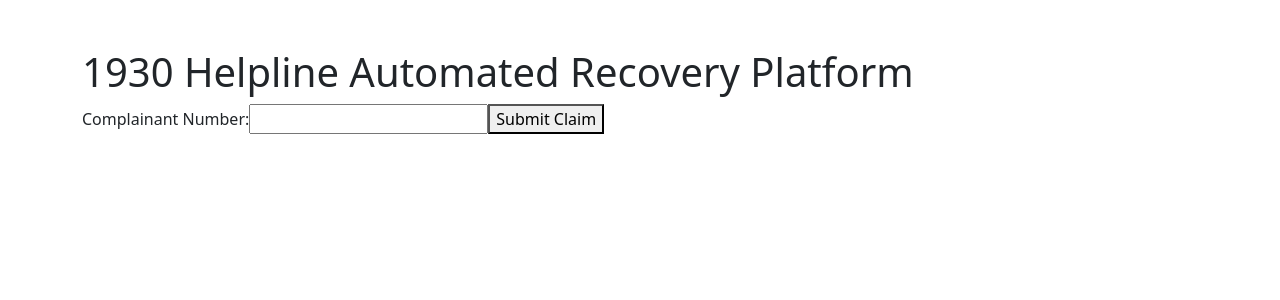
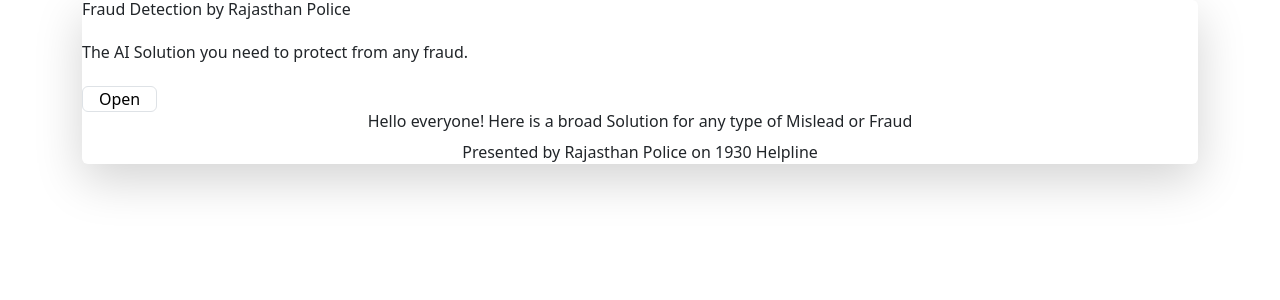
Before and after one commit to chahatgupta1234/RJPOLICE_HACK_768_CyberSolvers_9, a React (Vite) app in the folder react/: page / in a window 1280 px wide. Shown: the top 300 px of the page. Built offline with nearby package versions, Linux system fonts and the light colour scheme.

Commit message:
add tailwind

```diff
--- a/react/package.json
+++ b/react/package.json
@@ -14,7 +14,8 @@
     "bootstrap": "^5.3.2",
     "react": "^18.2.0",
     "react-dom": "^18.2.0",
-    "react-router-dom": "^6.21.1"
+    "react-router-dom": "^6.21.1",
+    "tailwindcss": "^3.4.1"
   },
   "devDependencies": {
     "@types/react": "^18.2.43",
--- a/react/src/Login.jsx
+++ b/react/src/Login.jsx
@@ -1,34 +1,37 @@
-import  { useState } from 'react';
+// Import other dependencies and styles
+import { useState } from 'react';
 import 'bootstrap/dist/css/bootstrap.min.css';
-
+import './style.css'; // Import Tailwind CSS styles
 
 function Login() {
   const [complaintNo, setComplaintNo] = useState('');
-  // const [statusMessage, setStatusMessage] = useState('');
 
-  function submitClaim(ev){
-    // ... (your existing code for submitting claims)
+  function submitClaim(ev) {
     ev.preventDefault();
     console.log("submit");
     window.location.href = '/dash';
-    // After submitting the claim, update the dashboard
-    // You may need to add logic to refresh the dashboard in a real-world scenario
   }
 
   return (
-    <div className="container mt-5">
+  <div className="container flex flex-col items-center justify-center p-8 max-w-screen-2xl max-h-fit">
+  {/* Header section */}
 
-      <h1>1930 Helpline Automated Recovery Platform</h1>
-      <div id="fileClaimForm">
-        <label htmlFor="complaintNo">Complainant Number:</label>
-        <input type="number" id="complaintNo" onChange={ev => setComplaintNo(ev.target.value)} value={complaintNo}/>
-        <button onClick={submitClaim}>Submit Claim</button>
-      </div>
-      {/* <div id="caseStatus">
-        <h2>Case Status</h2>
-        <p id="statusMessage"></p>
-      </div> */}
-    </div>
+  {/* Main content */}
+  <main className=" p-8 rounded shadow-lg my-8">
+    <h1 className="text-4xl font-bold mb-4">Fraud Detection by Rajasthan Police</h1>
+    <h2 className="text-2xl mb-4 py-11">The AI Solution you need to protect from any fraud.</h2>
+    <button className="bg-white flex items-center justify-center hover:bg-red-700 text-black font-bold border rounded focus:outline-none focus:shadow-outline">
+      <p className="px-3">  Open</p>
+    </button>
+
+    <section className="text-center mt-8">
+      <h3 className="text-lg font-semibold mb-2">Hello everyone! Here is a broad Solution for any type of Mislead or Fraud</h3>
+      <p>Presented by Rajasthan Police on 1930 Helpline</p>
+    </section>
+  </main>
+
+</div>
+
   );
 }
 
--- /dev/null
+++ b/react/src/style.css
@@ -0,0 +1,11 @@
+/* styles.css */
+@import 'tailwindcss/base';
+@import 'tailwindcss/components';
+@import 'tailwindcss/utilities';
+
+/* Your custom styles go here */
+body, html {
+    height: 100%;
+    margin: 0;
+    padding: 0;
+  }
--- /dev/null
+++ b/react/tailwind.config.js
@@ -0,0 +1,8 @@
+/** @type {import('tailwindcss').Config} */
+export default {
+  content: [],
+  theme: {
+    extend: {},
+  },
+  plugins: [],
+}
```
Also changed, not shown: react/src/App.jsx (+28 -0 lines), 1 other file (tests, documents, lock files or other folders).
